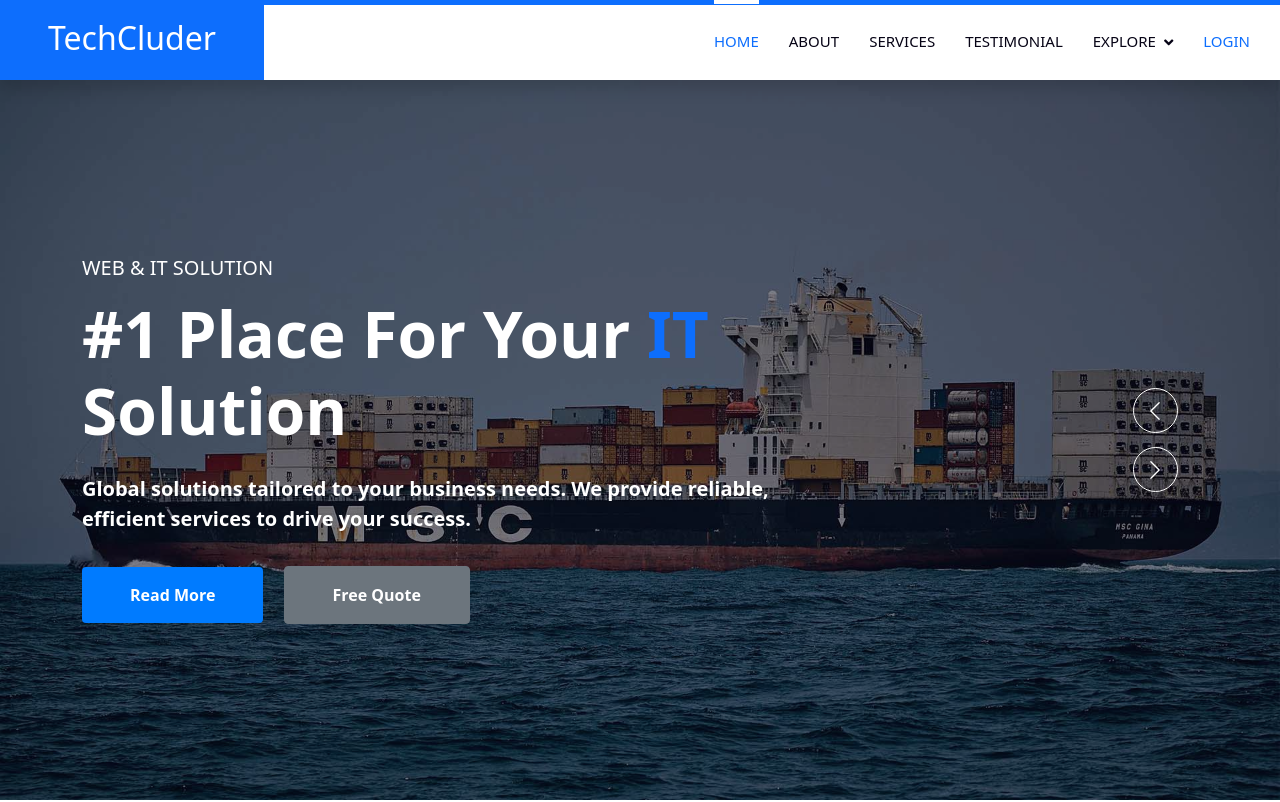
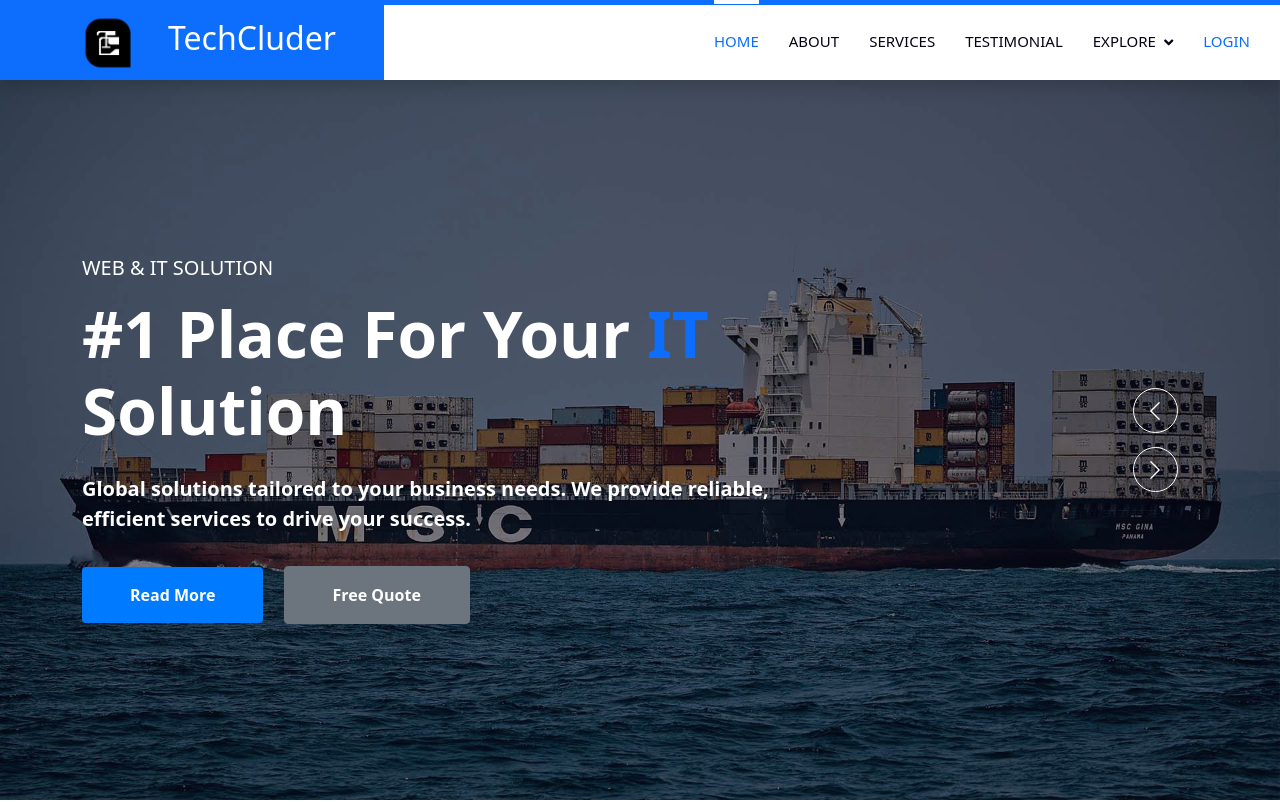
Before and after one commit to ayaj-uddin-24/college-project, a plain HTML site: page index.html in a window 1280 px wide. Shown: the top 802 px of the page. Drawn offline with nearby package versions, Linux system fonts and the light colour scheme.

Commit message:
added logo

```diff
--- a/index.html
+++ b/index.html
@@ -75,7 +75,13 @@
         href="index.html"
         class="navbar-brand bg-primary d-flex align-items-center px-4 px-lg-5"
       >
-        <h2 class="mb-2 text-white">TechCluder</h2>
+        <img
+          src="./assets/img/techcluderlogopng.png"
+          class="img-fluid"
+          alt=""
+          style="width: 120px"
+        />
+        <h2 class="text-white d-none d-lg-block">TechCluder</h2>
       </a>
       <button
         type="button"
@@ -711,7 +717,7 @@
                 />
               </div>
               <h5 class="mb-0">Mahfuz Uddin</h5>
-              <p>CEO & Maintor</p>
+              <p>CEO & Mentor</p>
               <div class="btn-slide mt-1">
                 <i class="fa fa-share"></i>
                 <span>
```
Also changed, not shown: assets/img/techcluderlogopng.png (added).
